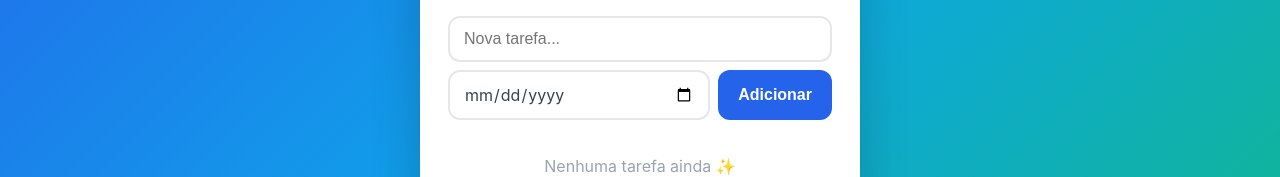
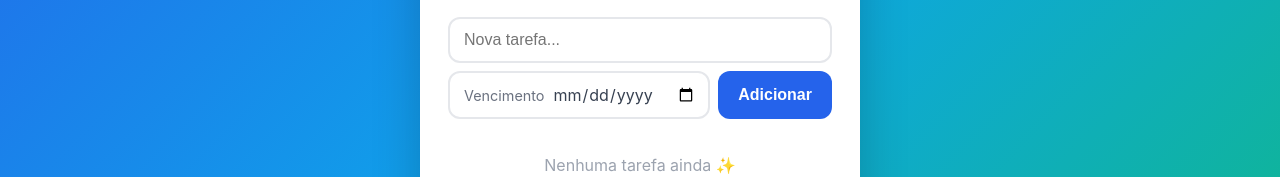
Before and after one commit to abreurezende83/Meu-primeiro-projeto, a plain HTML site: page index.html in a window 1280 px wide. Shown: the part 332-509 px from the top of the page. Drawn offline with Linux system fonts and the light colour scheme.

Commit message:
Melhora o campo de data no Safari/iOS
Co-Authored-By: Claude Sonnet 5.5 <noreply@anthropic.com>
Claude-Session: https://claude.ai/code/session_01XRdUazSSfiuUihFxsHrKAK

```diff
--- a/index.html
+++ b/index.html
@@ -35,7 +35,11 @@
     outline: none;
     transition: border-color .2s;
   }
-  input[type="date"] { flex: 1 1 0; min-width: 0; color: #374151; font-family: inherit; }
+  .data-wrap { flex: 1 1 0; min-width: 0; display: flex; align-items: center; gap: 8px; padding-left: 14px;
+    border: 2px solid #e5e7eb; border-radius: 12px; background: #fff; color: #6b7280; font-size: .9rem; }
+  .data-wrap:focus-within { border-color: #2563eb; }
+  .data-wrap input[type="date"] { flex: 1; min-width: 0; border: none; padding: 10px 12px 10px 0; background: transparent;
+    -webkit-appearance: none; appearance: none; color: #374151; font-family: inherit; font-size: 1rem; min-height: 44px; }
   input[type="text"]:focus, input[type="date"]:focus { border-color: #2563eb; }
   button.add {
     padding: 12px 20px;
@@ -106,7 +110,7 @@
     <p class="sub" id="contador"></p>
     <form id="form">
       <input type="text" id="campo" placeholder="Nova tarefa..." autocomplete="off" required>
-      <input type="date" id="data" title="Data de vencimento" aria-label="Data de vencimento">
+      <label class="data-wrap"><span>Vencimento</span><input type="date" id="data" aria-label="Data de vencimento"></label>
       <button class="add" type="submit">Adicionar</button>
     </form>
     <ul id="lista"></ul>
```
